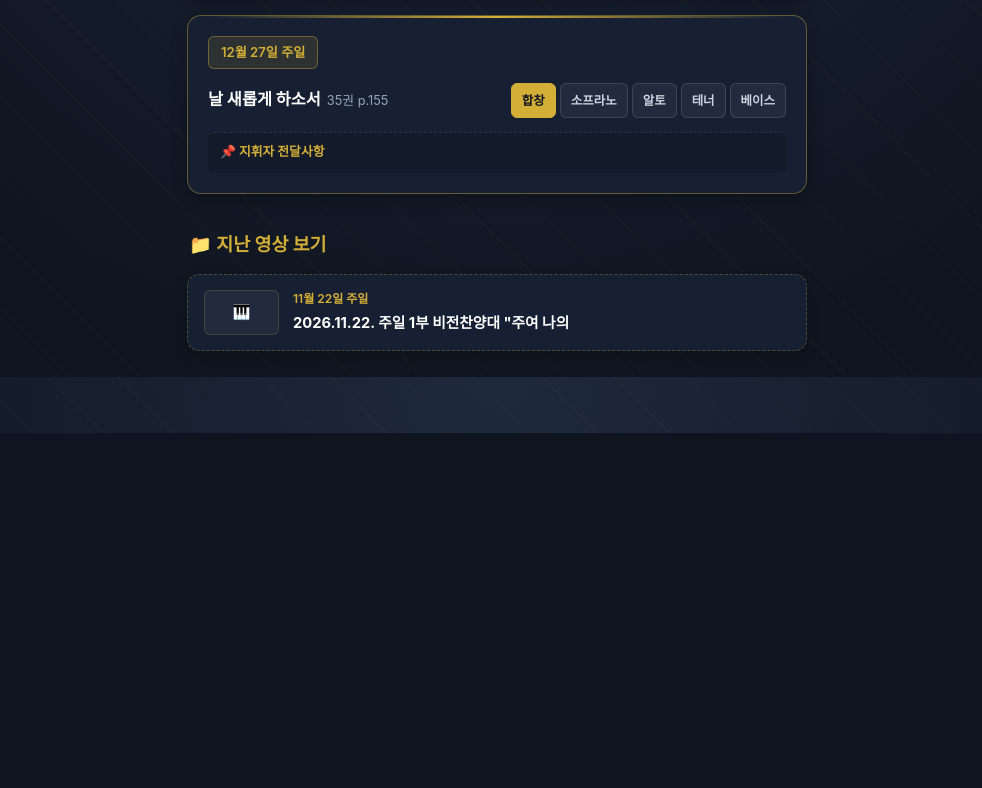
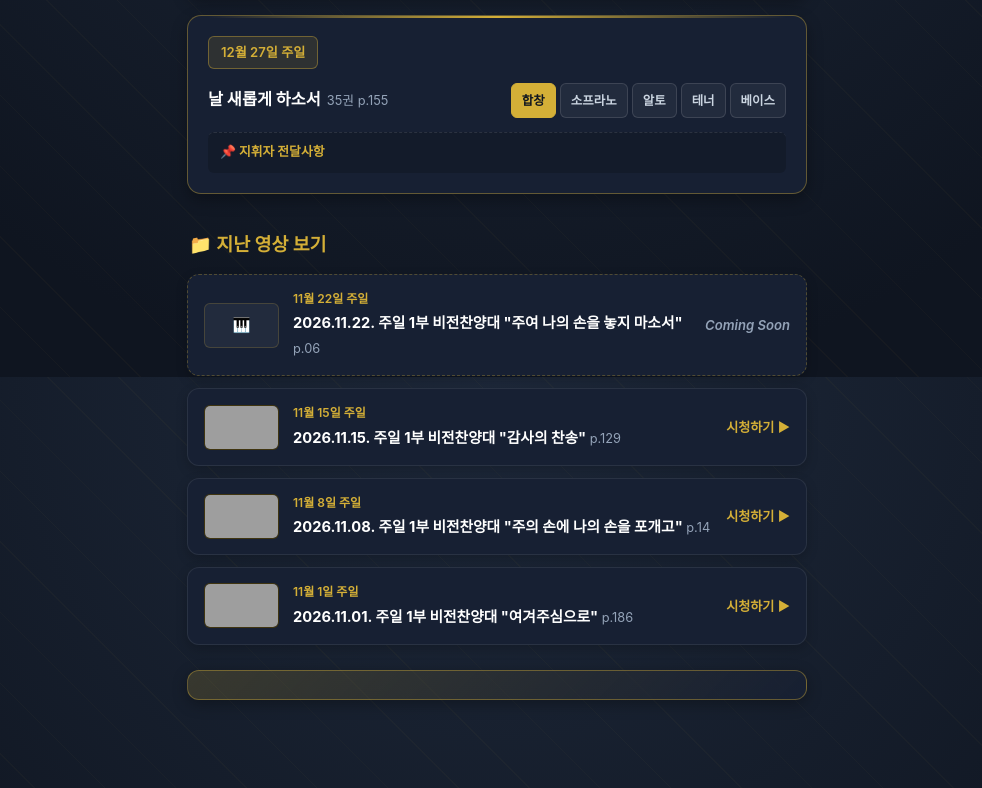
Before and after one commit to kimyeseul1024/kimyeseul, a plain HTML site: page index.html in a window 1280 px wide. Shown: the part 2023-2811 px from the top of the page, without its empty margins (143-1125 px from the left). Before the commit the page ends 2456 px from the top, so only its background shows below. Drawn offline with Linux system fonts and the light colour scheme; grey boxes are pictures that could not be loaded.

Commit message:
Update index.html

```diff
--- a/index.html
+++ b/index.html
@@ -235,13 +235,11 @@
 
         .score-box {
             margin-top: 10px;
-            padding: 14px;
+            padding: 12px;
             background: rgba(15, 21, 32, 0.65);
             border: 1px dashed rgba(212, 175, 55, 0.35);
             border-radius: 8px;
             text-align: center;
-            color: var(--text-muted);
-            font-size: 0.84rem;
         }
 
         .score-box img {
@@ -525,9 +523,7 @@
             <details class="score-details">
                 <summary class="score-summary">🎼 찬송가 120장 악보 보기</summary>
                 <div class="score-box">
-                    <!-- 아래 img 태그의 src="" 안에 찬송가 120장 악보 이미지 경로(예: hymn120.jpg)를 넣어주세요 -->
-                    <!-- <img src="hymn120.jpg" alt="찬송가 120장 악보"> -->
-                    📄 찬송가 120장 악보 이미지를 업로드해 주세요.
+                    <img src="hymn120.jpg" alt="찬송가 120장 악보">
                 </div>
             </details>
         </div>
@@ -550,9 +546,7 @@
             <details class="score-details">
                 <summary class="score-summary">🎼 찬송가 105장 악보 보기</summary>
                 <div class="score-box">
-                    <!-- 아래 img 태그의 src="" 안에 찬송가 105장 악보 이미지 경로(예: hymn105.jpg)를 넣어주세요 -->
-                    <!-- <img src="hymn105.jpg" alt="찬송가 105장 악보"> -->
-                    📄 찬송가 105장 악보 이미지를 업로드해 주세요.
+                    <img src="hymn105.jpg" alt="찬송가 105장 악보">
                 </div>
             </details>
         </div>
@@ -697,4 +691,47 @@
                 <div class="archive-thumb-placeholder">🎹</div>
                 <div class="archive-info">
                     <span class="archive-date">11월 22일 주일</span>
-                    <span class="archive-title">2026.11.22. 주일 1부 비전찬양대 "주여 나의
+                    <span class="archive-title">2026.11.22. 주일 1부 비전찬양대 "주여 나의 손을 놓지 마소서" <span style="font-size:0.8rem; font-weight:normal; color:var(--text-muted);">p.06</span></span>
+                </div>
+            </div>
+            <span class="btn-coming">Coming Soon</span>
+        </div>
+
+        <!-- 11월 15일 -->
+        <a href="https://youtu.be/2YUdwNvqUcc?si=0--T5d-q3_hcdbEh" target="_blank" class="archive-card">
+            <div class="archive-left">
+                <img src="https://img.youtube.com/vi/2YUdwNvqUcc/hqdefault.jpg" alt="감사의 찬송" class="archive-thumb">
+                <div class="archive-info">
+                    <span class="archive-date">11월 15일 주일</span>
+                    <span class="archive-title">2026.11.15. 주일 1부 비전찬양대 "감사의 찬송" <span style="font-size:0.8rem; font-weight:normal; color:var(--text-muted);">p.129</span></span>
+                </div>
+            </div>
+            <span class="btn-archive">시청하기 ▶</span>
+        </a>
+
+        <!-- 11월 8일 -->
+        <a href="https://youtu.be/HlTClDnkxP8?si=209gkNO18zFecyjx" target="_blank" class="archive-card">
+            <div class="archive-left">
+                <img src="https://img.youtube.com/vi/HlTClDnkxP8/hqdefault.jpg" alt="주의 손에 나의 손을 포개고" class="archive-thumb">
+                <div class="archive-info">
+                    <span class="archive-date">11월 8일 주일</span>
+                    <span class="archive-title">2026.11.08. 주일 1부 비전찬양대 "주의 손에 나의 손을 포개고" <span style="font-size:0.8rem; font-weight:normal; color:var(--text-muted);">p.14</span></span>
+                </div>
+            </div>
+            <span class="btn-archive">시청하기 ▶</span>
+        </a>
+
+        <!-- 11월 1일 -->
+        <a href="https://youtu.be/oS7Rvag7QfE?si=tUzH8gUFmIYzfZk0" target="_blank" class="archive-card">
+            <div class="archive-left">
+                <img src="https://img.youtube.com/vi/oS7Rvag7QfE/hqdefault.jpg" alt="여겨주심으로" class="archive-thumb">
+                <div class="archive-info">
+                    <span class="archive-date">11월 1일 주일</span>
+                    <span class="archive-title">2026.11.01. 주일 1부 비전찬양대 "여겨주심으로" <span style="font-size:0.8rem; font-weight:normal; color:var(--text-muted);">p.186</span></span>
+                </div>
+            </div>
+            <span class="btn-archive">시청하기 ▶</span>
+        </a>
+
+        <!-- 하단 재생목록 배너 (썸네일 포함) -->
+        <a href="https://youtube.com/playlist?list=PLrM9jhLzTA6OaqTPzFxU-nN9vFwt0H0XI&si=dwsT5vgRNrtrNYuV" target="_blank" class="playlist-banner" style="margin-top: 25px;">
```
